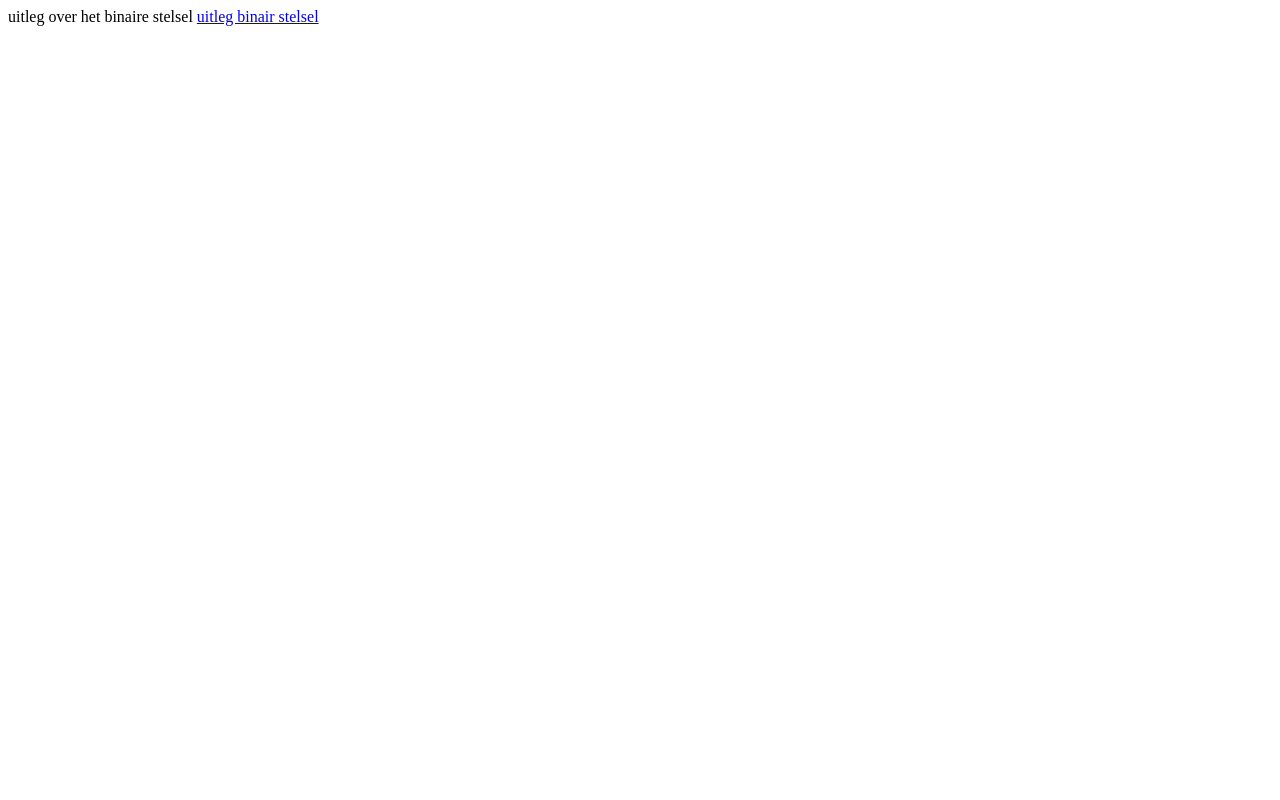
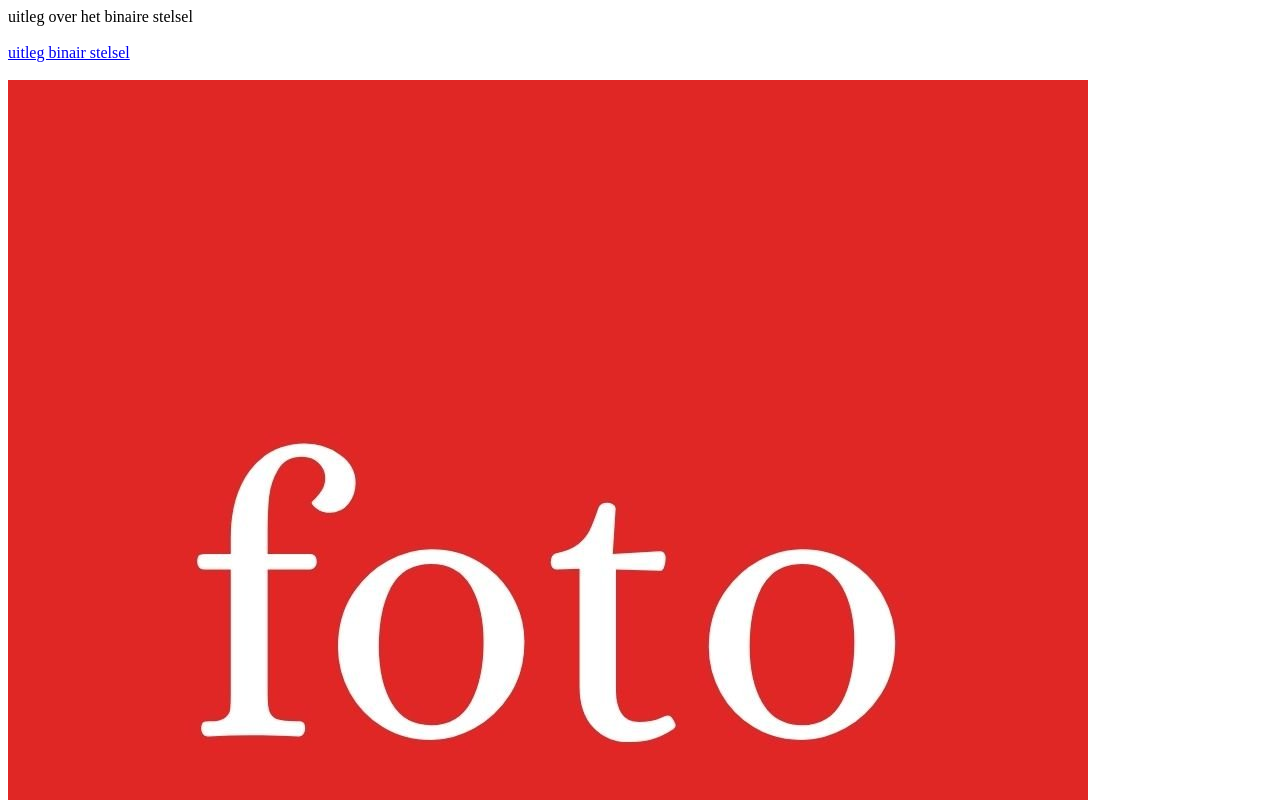
Before and after one commit to joris-app/joris-app.github.io, a plain HTML site: page index.html in a window 1280 px wide. Shown: the top 800 px of the page. Drawn offline with Linux system fonts and the light colour scheme.

Commit message:
Update index.html

```diff
--- a/index.html
+++ b/index.html
@@ -6,7 +6,12 @@
     </head>
     <body>
         uitleg over het binaire stelsel
+        <br>
+        <br>
+        <a href= "binairstelsel.html" > uitleg binair stelsel </a>
+        <br>
+        <br>
 
-        <a href= "binairstelsel.html" > uitleg binair stelsel </a>
+        <img src="foto+logo.jpg" alt="de sit is nog niet af">
     </body>
 </html>
```
